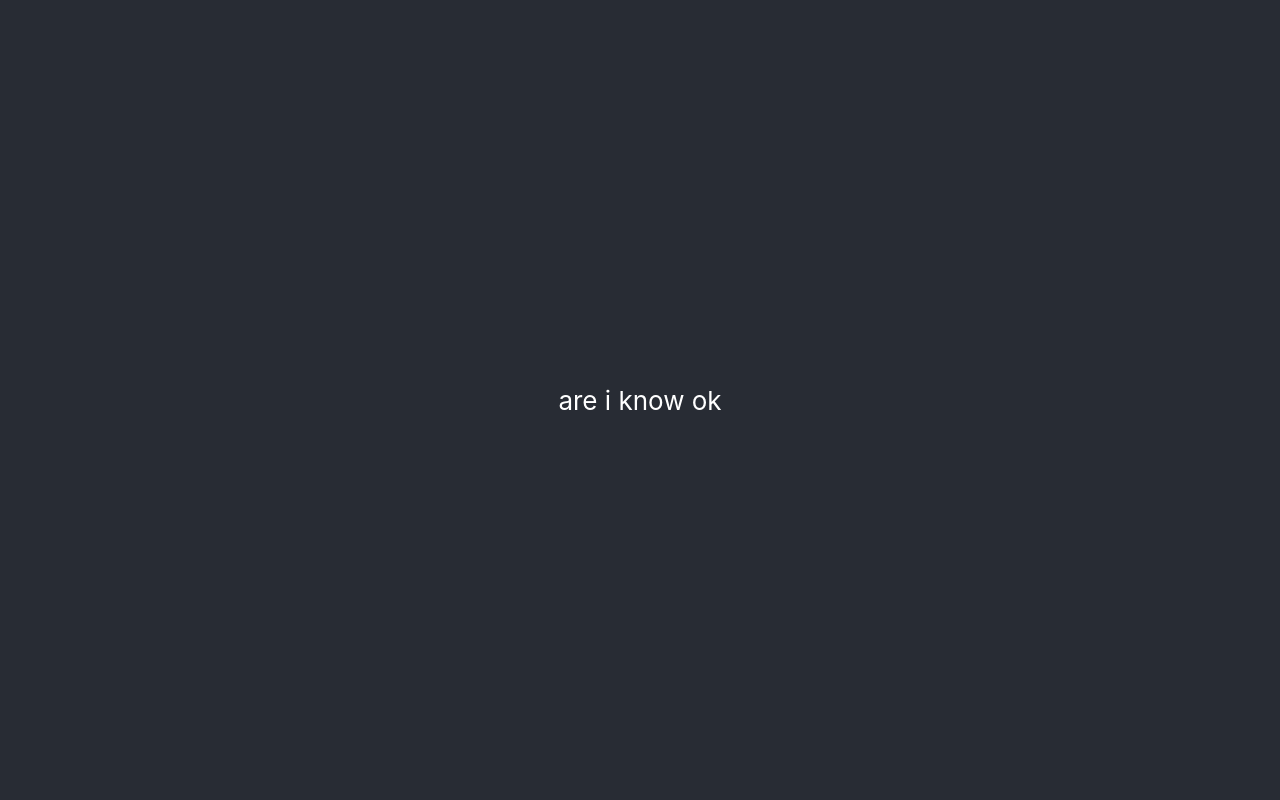
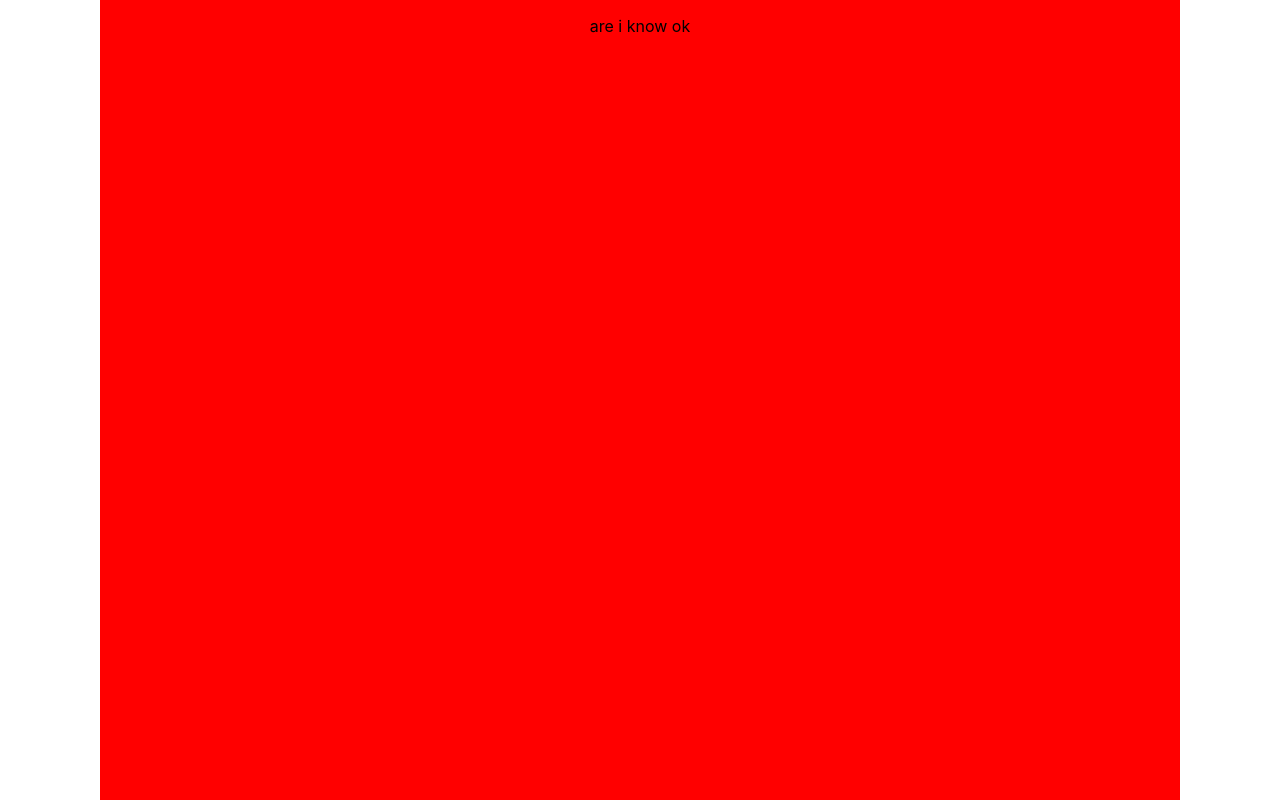
Before and after one commit to lxfriday/create-react-app-ts-template, a React app: page / in a window 1280 px wide. Shown: the top 800 px of the page. Built offline with nearby package versions, Linux system fonts and the light colour scheme.

Commit message:
fix: add usage

```diff
--- a/src/App.css
+++ b/src/App.css
@@ -7,19 +7,8 @@
 }
 
 .App-header {
-  background-color: #282c34;
-  min-height: 100vh;
-  display: flex;
-  flex-direction: column;
-  align-items: center;
-  justify-content: center;
-  font-size: calc(10px + 2vmin);
-  color: white;
+  display: inline-block;
+  width: 1080px;
+  height: 1080px;
+  background-color: red;
 }
-
-.App-link {
-  color: #09d3ac;
-}
-.unknown {
-  color: red;
-}
```
Also changed, not shown: 2 other files (tests, documents, lock files or other folders).
